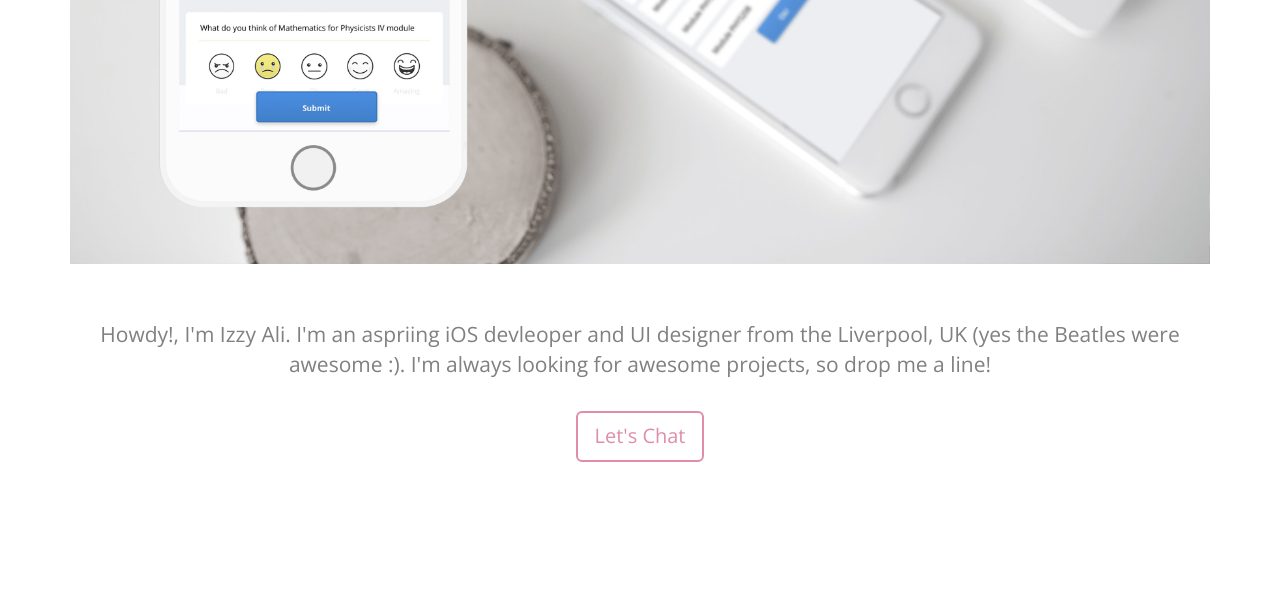
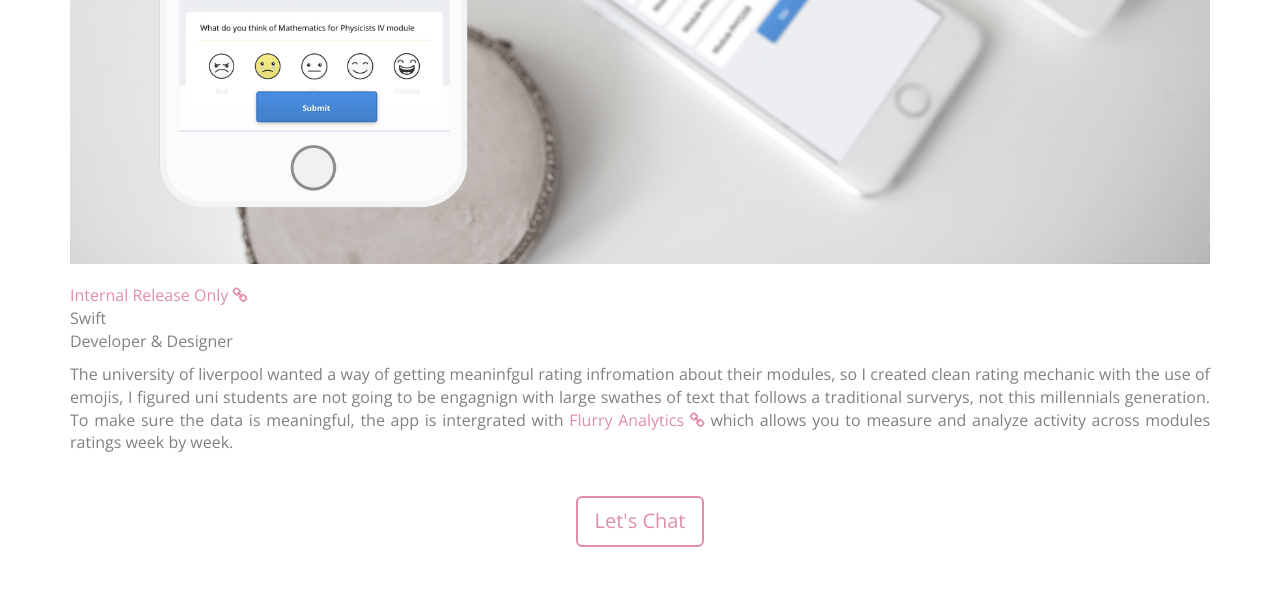
Before and after one commit to Izzywizz/WebPortfolio, a website: page uol.html in a window 1280 px wide. Shown: the part 769-1374 px from the top of the page. Drawn offline with nearby package versions, Linux system fonts and the light colour scheme.

Commit message:
added text content

```diff
--- a/uol.html
+++ b/uol.html
@@ -91,12 +91,20 @@
                         </div>
                     </a>
                 </div>
-                <div class="col-lg-12">
-                    <div class="intro-text">
-                    <br>
-                    <br>
-                        <span class="skills">Howdy!, I'm Izzy Ali. I'm an aspriing iOS devleoper and UI designer from the Liverpool, UK (yes the Beatles were awesome :). I'm always looking for awesome projects, so drop me a line!</span>
-                    </div>
+                <div class="col-lg-12 text-left">
+                          <p class="small">
+                            <a href="https://appstore.liv.ac.uk">Internal Release Only <i class="fa fa-link" aria-hidden="true"></i></a>
+                          <br>Swift
+                          <br>Developer & Designer
+                            <p class="small">
+                             The university of liverpool wanted a way of getting meaninfgul rating infromation about their modules, so I created clean rating mechanic with the use
+                             of emojis, I figured uni students are not going to be engagnign with large swathes of text that follows a traditional surverys, not this millennials generation.
+                             To make sure the data is meaningful, the app is intergrated with
+                             <a href="https://developer.yahoo.com/analytics/">Flurry Analytics <i class="fa fa-link" aria-hidden="true"></i></a>
+                            which allows you to measure and analyze activity across modules ratings week by week.
+
+                            </p>
+                          </p>
                 </div>
                 <div class="col-lg-8 col-lg-offset-2 text-center">
                     <br>
```
Also changed, not shown: hair.html (+11 -6 lines), jan.html (+0 -2 lines).
